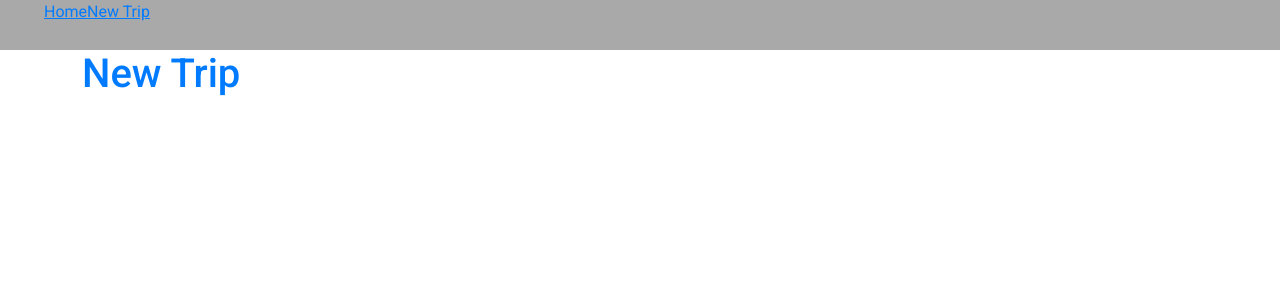
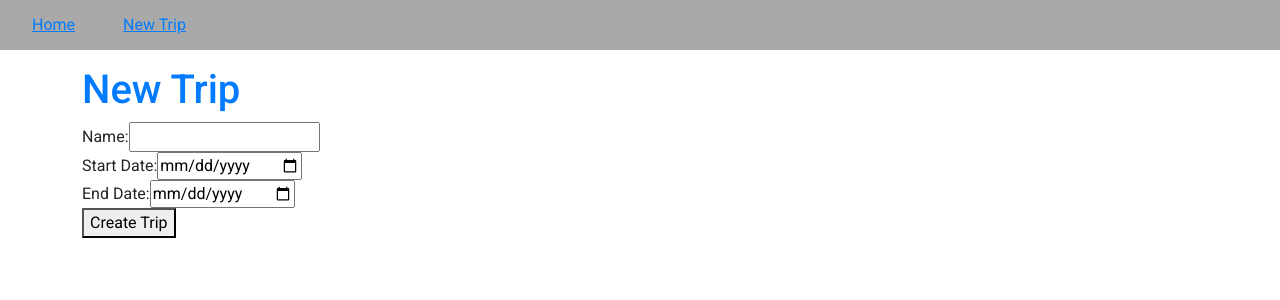
Before and after one commit to Nik0-9/travel-app-vue, a Vue app: page /new-trip in a window 1280 px wide. Shown: the top 300 px of the page. Built offline with nearby package versions, Linux system fonts and the light colour scheme.

Commit message:
NewTrip.vue work correctly

```diff
--- a/src/components/HeaderComponent.vue
+++ b/src/components/HeaderComponent.vue
@@ -1,16 +1,14 @@
 <template>
     <header>
         <nav>
-            <div class="container-fluid">
-                <ul class="d-flex ">
-                    <li class="align-item-center">
+            <ul class="d-flex align-items-center">
+                <li class="me-5">
                     <router-link to="/">Home</router-link>
                 </li>
                 <li>
                     <router-link to="/new-trip">New Trip</router-link>
                 </li>
             </ul>
-            </div>
         </nav>
     </header>
 </template>
@@ -22,12 +20,12 @@
 </script>
 
 <style lang="scss" scoped>
-header{
+ul {
     background-color: darkgray;
     height: 50px;
 }
-li{
+
+li {
     list-style: none;
 }
-
 </style>
--- a/src/pages/NewTrip.vue
+++ b/src/pages/NewTrip.vue
@@ -1,15 +1,67 @@
 <template>
-    <div>
-        <h1>New Trip</h1>
-    </div>
+  <div>
+    <h1>New Trip</h1>
+    <form @submit.prevent="submitForm">
+      <div>
+        <label for="name">Name:</label>
+        <input type="text" v-model="form.name" required />
+        <span v-if="errors.name">{{ errors.name[0] }}</span>
+      </div>
+      <div>
+        <label for="start_date">Start Date:</label>
+        <input type="date" v-model="form.start_date" required />
+        <span v-if="errors.start_date">{{ errors.start_date[0] }}</span>
+      </div>
+      <div>
+        <label for="end_date">End Date:</label>
+        <input type="date" v-model="form.end_date" />
+        <span v-if="errors.end_date">{{ errors.end_date[0] }}</span>
+      </div>
+      <button type="submit">Create Trip</button>
+    </form>
+  </div>
 </template>
 
 <script>
-    export default {
-        name: 'NewTrip',
+import axios from 'axios';
+import { store } from '../store.js';
+
+export default {
+  name: 'NewTrip',
+  data() {
+    return {
+      form: {
+        name: '',
+        start_date: '',
+        end_date: ''
+      },
+      errors: {},
+      store
+    };
+  },
+  methods: {
+    async submitForm() {
+      try {
+        const response = await axios.post(this.store.apiBaseUrl + 'new-trip', this.form);
+        console.log('Trip created:', response.data);
+        this.form.name = '';
+        this.form.start_date = '';
+        this.form.end_date = '';
+      } catch (error) {
+        if (error.response && error.response.status === 422) {
+          this.errors = error.response.data.errors;
+        } else {
+          console.error('Error creating trip:', error);
+        }
+      }
     }
+  }
+};
 </script>
 
-<style lang="scss" scoped>
+<style scoped>
+span {
+  color: red;
+}
 
 </style>
```
Lines whose indentation alone changed are shown as unchanged.
